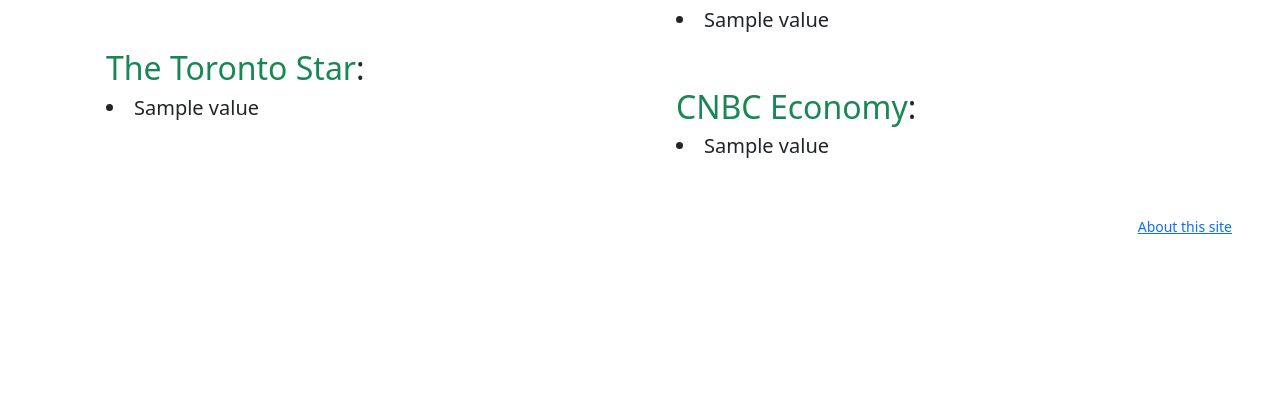
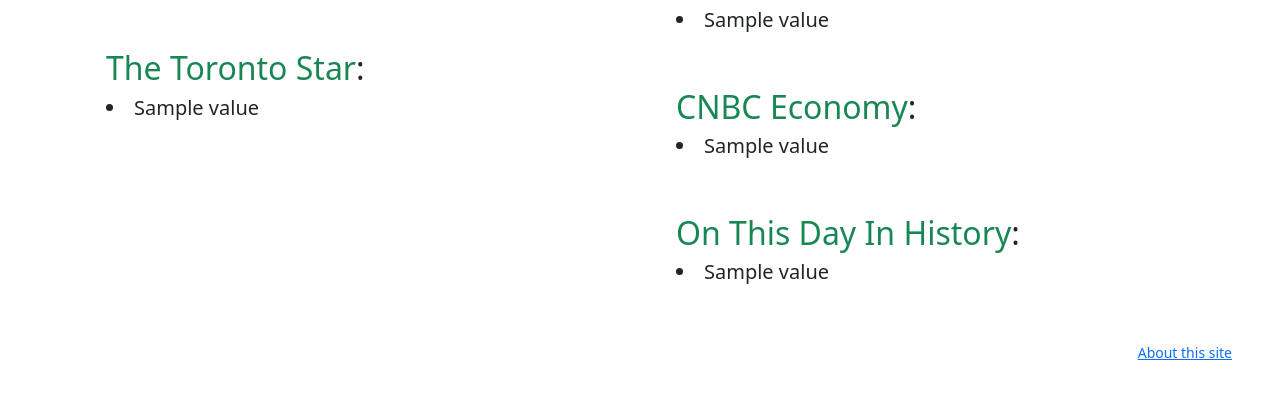
Before and after one commit to Blake-/wny-news, a Django app: template news/templates/index.html in a window 1280 px wide. Shown: the part 964-1376 px from the top of the page. Before the commit the page ends 1198 px from the top, so only its background shows below. Run offline with Django 3.2, Linux system fonts and the light colour scheme; the template is opened without the code that fills it: most values are stand-ins (such as "Sample title", 1, 10 or a date in 2020); some libraries are stand-ins or nearby versions.

Commit message:
add history

```diff
--- a/news/templates/index.html
+++ b/news/templates/index.html
@@ -245,6 +245,23 @@
     </div>
     <!-- CNBC -->
 
+    <!-- History -->
+    <div class="container d-block pt-5">
+      <h2><a href="http://news.bbc.co.uk/onthisday/default.stm" target="_blank" class="text-decoration-none text-success">On This Day In History</a>: </h2>
+        {% if history_news %}
+            {% for value in history_news %}
+                <div class="d-flex">
+                 <h5 class="card-title">
+                  <li><a href="{{ value.url }}" target="_blank" class="text-decoration-none text-dark">{{ value.title }}</a>
+                 </h5>
+                </div>
+            {% endfor %}
+        {% else %}
+            <p class="lead">History Barfed! Something broke!</p>
+        {% endif %}
+    </div>
+    <!-- History -->
+
 
     </div>
     </div>
```
Also changed, not shown: news/views.py (+15 -2 lines).
